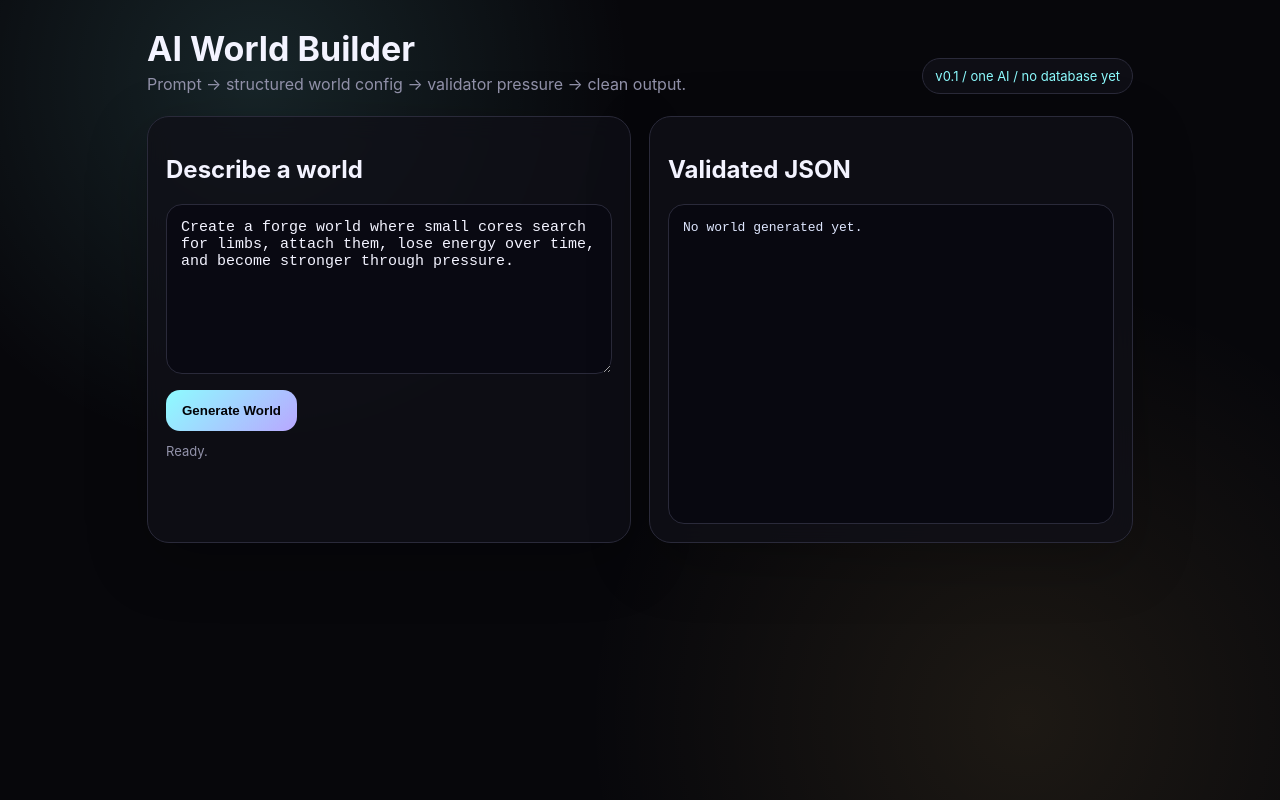
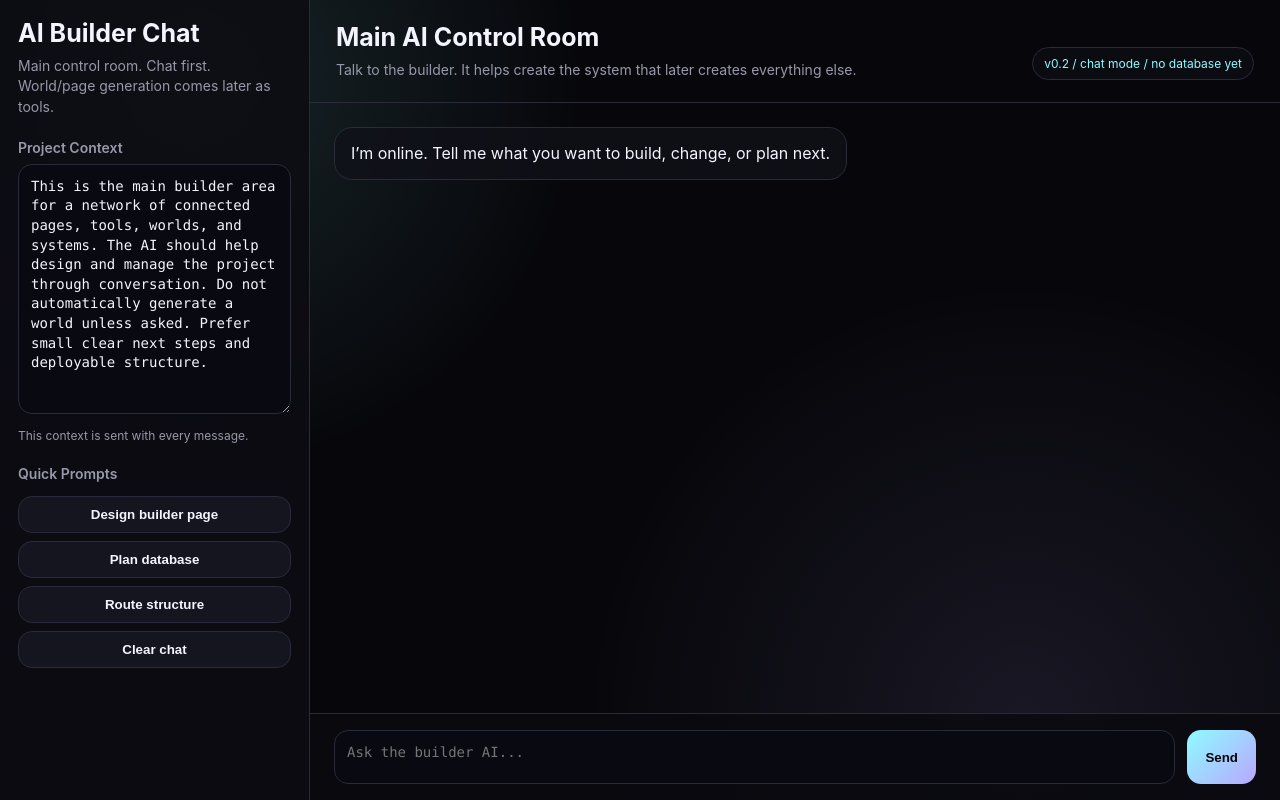
Before and after one commit to Kawhooped/ai-world-system, a website: page public/index.html in a window 1280 px wide. Drawn offline with Linux system fonts and the light colour scheme.

Commit message:
Add files via upload

```diff
--- a/package.json
+++ b/package.json
@@ -1,6 +1,6 @@
 {
-  "name": "ai-world-system",
-  "version": "1.0.0",
+  "name": "ai-builder-chat",
+  "version": "0.2.0",
   "type": "module",
   "main": "server.js",
   "scripts": {
--- a/public/index.html
+++ b/public/index.html
@@ -3,114 +3,130 @@
 <head>
 <meta charset="UTF-8" />
 <meta name="viewport" content="width=device-width, initial-scale=1.0" />
-<title>AI World Builder</title>
+<title>AI Builder Chat</title>
 <style>
-  :root{
-    --bg:#07070b;--panel:#101018;--panel2:#151520;--text:#f3f3ff;--muted:#9292aa;
-    --line:#2a2a3a;--hot:#8dfcff;--warn:#ffcf6e;--bad:#ff6e8b;
-  }
-  *{box-sizing:border-box}
-  body{margin:0;background:
-    radial-gradient(circle at 20% 10%,rgba(141,252,255,.12),transparent 30%),
-    radial-gradient(circle at 80% 90%,rgba(255,207,110,.09),transparent 35%),
-    var(--bg);color:var(--text);font-family:Inter,system-ui,Segoe UI,sans-serif;min-height:100vh}
-  main{max-width:1050px;margin:0 auto;padding:32px}
-  .top{display:flex;justify-content:space-between;gap:16px;align-items:flex-end;margin-bottom:22px}
-  h1{font-size:34px;line-height:1;margin:0 0 8px}
-  p{color:var(--muted);margin:0}
-  .badge{border:1px solid var(--line);background:rgba(16,16,24,.75);padding:9px 12px;border-radius:999px;color:var(--hot);font-size:13px}
-  .grid{display:grid;grid-template-columns:1fr 1fr;gap:18px}
-  .card{background:rgba(16,16,24,.78);border:1px solid var(--line);border-radius:22px;padding:18px;box-shadow:0 18px 60px rgba(0,0,0,.25);backdrop-filter:blur(12px)}
-  textarea{width:100%;min-height:170px;resize:vertical;background:#090912;color:var(--text);border:1px solid var(--line);border-radius:16px;padding:14px;font-size:15px;outline:none}
-  textarea:focus{border-color:var(--hot);box-shadow:0 0 0 3px rgba(141,252,255,.08)}
-  button{border:0;border-radius:14px;background:linear-gradient(135deg,var(--hot),#b9a7ff);color:#030307;font-weight:800;padding:13px 16px;margin-top:12px;cursor:pointer}
-  button:disabled{opacity:.5;cursor:not-allowed}
-  pre{white-space:pre-wrap;word-break:break-word;margin:0;background:#080810;border:1px solid var(--line);border-radius:16px;padding:14px;min-height:320px;color:#dfe7ff;font-size:13px;line-height:1.45}
-  .status{margin-top:12px;color:var(--muted);font-size:13px}
-  .status.good{color:var(--hot)} .status.bad{color:var(--bad)}
-  .preview{display:grid;gap:10px;margin-top:12px}
-  .pill{display:inline-flex;gap:8px;align-items:center;border:1px solid var(--line);background:#0b0b12;border-radius:999px;padding:7px 10px;color:var(--muted);font-size:13px;margin:4px 4px 0 0}
-  .dot{width:7px;height:7px;border-radius:99px;background:var(--hot);box-shadow:0 0 12px var(--hot)}
-  @media(max-width:820px){.grid{grid-template-columns:1fr}.top{display:block}.badge{display:inline-block;margin-top:14px}}
+:root{--bg:#07070b;--panel:#101018;--panel2:#151520;--text:#f4f4ff;--muted:#9898aa;--line:#2a2a3a;--hot:#8dfcff;--violet:#b9a7ff;--bad:#ff6e8b}
+*{box-sizing:border-box} body{margin:0;background:radial-gradient(circle at 15% 10%,rgba(141,252,255,.12),transparent 30%),radial-gradient(circle at 80% 90%,rgba(185,167,255,.1),transparent 35%),var(--bg);color:var(--text);font-family:Inter,system-ui,Segoe UI,sans-serif;height:100vh;overflow:hidden}
+main{height:100vh;display:grid;grid-template-columns:310px 1fr;gap:0}
+aside{border-right:1px solid var(--line);background:rgba(12,12,18,.86);padding:18px;overflow:auto}
+section{display:grid;grid-template-rows:auto 1fr auto;height:100vh}
+h1{font-size:25px;margin:0 0 8px} h2{font-size:14px;color:var(--muted);font-weight:600;margin:22px 0 8px}
+p{color:var(--muted);margin:0;line-height:1.45;font-size:14px}
+textarea,input{width:100%;background:#090912;color:var(--text);border:1px solid var(--line);border-radius:14px;padding:12px;font:14px/1.4 ui-monospace,SFMono-Regular,Consolas,monospace;outline:none}
+textarea:focus,input:focus{border-color:var(--hot);box-shadow:0 0 0 3px rgba(141,252,255,.08)}
+#context{height:250px;resize:vertical}
+.top{padding:22px 26px;border-bottom:1px solid var(--line);display:flex;justify-content:space-between;align-items:end;gap:16px}
+.badge{border:1px solid var(--line);border-radius:999px;padding:8px 11px;color:var(--hot);font-size:12px;background:#0b0b12;white-space:nowrap}
+.chat{padding:24px;overflow:auto;display:flex;flex-direction:column;gap:14px}
+.msg{max-width:850px;border:1px solid var(--line);background:rgba(16,16,24,.75);border-radius:18px;padding:14px 16px;white-space:pre-wrap;line-height:1.45}
+.user{align-self:flex-end;background:rgba(141,252,255,.08);border-color:rgba(141,252,255,.25)}
+.ai{align-self:flex-start}
+.composer{border-top:1px solid var(--line);padding:16px 24px;background:rgba(10,10,15,.88);display:grid;grid-template-columns:1fr auto;gap:12px}
+#input{height:54px;resize:none}
+button{border:0;border-radius:14px;background:linear-gradient(135deg,var(--hot),var(--violet));color:#050508;font-weight:900;padding:0 18px;cursor:pointer}
+button:disabled{opacity:.55;cursor:not-allowed}
+.small{font-size:12px;color:var(--muted);margin-top:10px}
+.actions{display:grid;gap:8px;margin-top:14px}
+.secondary{background:#151520;color:var(--text);border:1px solid var(--line);padding:10px}
+.err{color:var(--bad)}
+@media(max-width:850px){main{grid-template-columns:1fr} aside{display:none}}
 </style>
 </head>
 <body>
 <main>
-  <div class="top">
-    <div>
-      <h1>AI World Builder</h1>
-      <p>Prompt → structured world config → validator pressure → clean output.</p>
+  <aside>
+    <h1>AI Builder Chat</h1>
+    <p>Main control room. Chat first. World/page generation comes later as tools.</p>
+
+    <h2>Project Context</h2>
+    <textarea id="context">This is the main builder area for a network of connected pages, tools, worlds, and systems. The AI should help design and manage the project through conversation. Do not automatically generate a world unless asked. Prefer small clear next steps and deployable structure.</textarea>
+    <div class="small">This context is sent with every message.</div>
+
+    <h2>Quick Prompts</h2>
+    <div class="actions">
+      <button class="secondary" onclick="quick('Help me design the next version of this builder page.')">Design builder page</button>
+      <button class="secondary" onclick="quick('What should the first database schema be for saving pages and worlds?')">Plan database</button>
+      <button class="secondary" onclick="quick('Create a clean route structure for this app.')">Route structure</button>
+      <button class="secondary" onclick="clearChat()">Clear chat</button>
     </div>
-    <div class="badge">v0.1 / one AI / no database yet</div>
-  </div>
+  </aside>
 
-  <div class="grid">
-    <section class="card">
-      <h2>Describe a world</h2>
-      <textarea id="prompt">Create a forge world where small cores search for limbs, attach them, lose energy over time, and become stronger through pressure.</textarea>
-      <button id="btn" onclick="generateWorld()">Generate World</button>
-      <div id="status" class="status">Ready.</div>
-      <div id="preview" class="preview"></div>
-    </section>
+  <section>
+    <div class="top">
+      <div>
+        <h1>Main AI Control Room</h1>
+        <p>Talk to the builder. It helps create the system that later creates everything else.</p>
+      </div>
+      <div class="badge">v0.2 / chat mode / no database yet</div>
+    </div>
 
-    <section class="card">
-      <h2>Validated JSON</h2>
-      <pre id="out">No world generated yet.</pre>
-    </section>
-  </div>
+    <div id="chat" class="chat">
+      <div class="msg ai">I’m online. Tell me what you want to build, change, or plan next.</div>
+    </div>
+
+    <div class="composer">
+      <textarea id="input" placeholder="Ask the builder AI..."></textarea>
+      <button id="send" onclick="send()">Send</button>
+    </div>
+  </section>
 </main>
 
 <script>
-const $ = id => document.getElementById(id);
+let messages = [];
+const chat = document.getElementById("chat");
+const input = document.getElementById("input");
+const sendBtn = document.getElementById("send");
 
-function renderPreview(world){
-  const box = $("preview");
-  if(!world || !world.name){ box.innerHTML = ""; return; }
-  const ents = (world.entities||[]).map(e=>`<span class="pill"><span class="dot"></span>${e.name} / ${e.type}</span>`).join("");
-  const rules = (world.rules||[]).map(r=>`<span class="pill">${r.trigger}: ${r.id}</span>`).join("");
-  box.innerHTML = `
-    <div><b>${world.name}</b><p>${world.description||""}</p></div>
-    <div>${ents}</div>
-    <div>${rules}</div>
-  `;
+function add(role, text){
+  const div=document.createElement("div");
+  div.className="msg "+(role==="user"?"user":"ai");
+  div.textContent=text;
+  chat.appendChild(div);
+  chat.scrollTop=chat.scrollHeight;
 }
 
-async function generateWorld(){
-  const btn = $("btn"), status = $("status"), out = $("out");
-  btn.disabled = true;
-  status.className = "status";
-  status.textContent = "Generating...";
-  out.textContent = "Pressure building...";
-  renderPreview(null);
+function quick(text){ input.value=text; input.focus(); }
+
+function clearChat(){
+  messages=[];
+  chat.innerHTML='<div class="msg ai">Chat cleared. The project context still remains.</div>';
+}
+
+async function send(){
+  const text=input.value.trim();
+  if(!text) return;
+  input.value="";
+  add("user",text);
+  messages.push({role:"user",content:text});
+  sendBtn.disabled=true;
+
+  const thinking=document.createElement("div");
+  thinking.className="msg ai";
+  thinking.textContent="Thinking...";
+  chat.appendChild(thinking);
+  chat.scrollTop=chat.scrollHeight;
 
   try{
-    const r = await fetch("/api/chat",{
+    const r=await fetch("/api/chat",{
       method:"POST",
       headers:{"Content-Type":"application/json"},
-      body:JSON.stringify({prompt:$("prompt").value})
+      body:JSON.stringify({context:document.getElementById("context").value,messages})
     });
-
-    const data = await r.json();
-
-    if(!r.ok){
-      status.className = "status bad";
-      status.textContent = "Rejected or failed.";
-      out.textContent = JSON.stringify(data,null,2);
-      return;
-    }
-
-    status.className = "status good";
-    status.textContent = "World accepted by validator.";
-    out.textContent = JSON.stringify(data,null,2);
-    renderPreview(data);
+    const data=await r.json();
+    if(!r.ok) throw new Error(JSON.stringify(data,null,2));
+    thinking.textContent=data.reply;
+    messages.push({role:"assistant",content:data.reply});
   }catch(err){
-    status.className = "status bad";
-    status.textContent = "Request failed.";
-    out.textContent = err.message;
+    thinking.innerHTML='<span class="err">Error:</span> '+err.message;
   }finally{
-    btn.disabled = false;
+    sendBtn.disabled=false;
+    input.focus();
   }
 }
+
+input.addEventListener("keydown",e=>{
+  if(e.key==="Enter" && !e.shiftKey){e.preventDefault();send();}
+});
 </script>
 </body>
 </html>
```
Also changed, not shown: server.js (+35 -85 lines), README.md.
